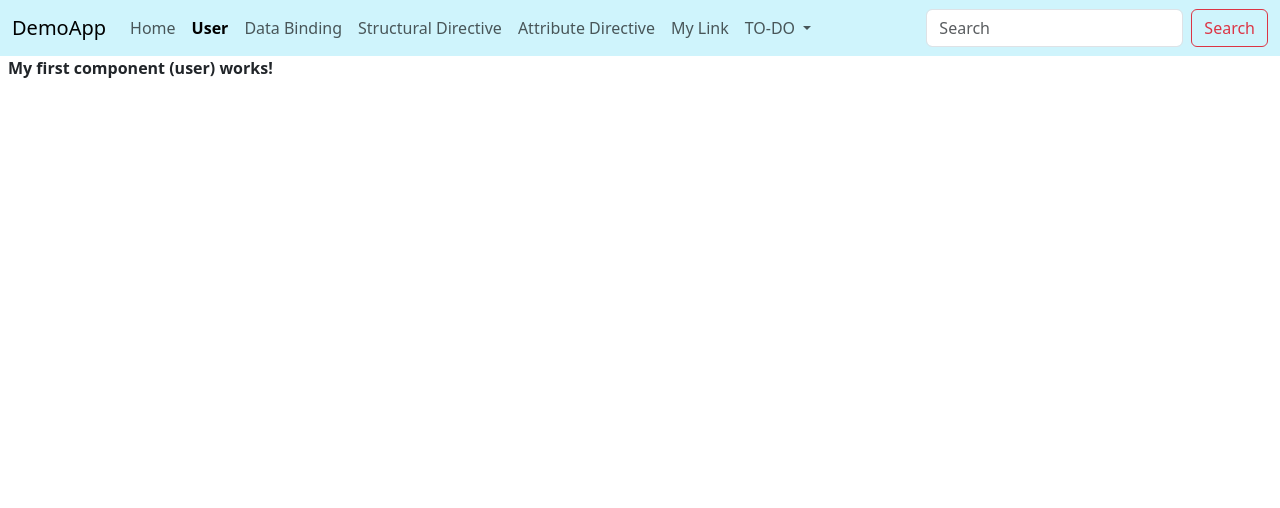
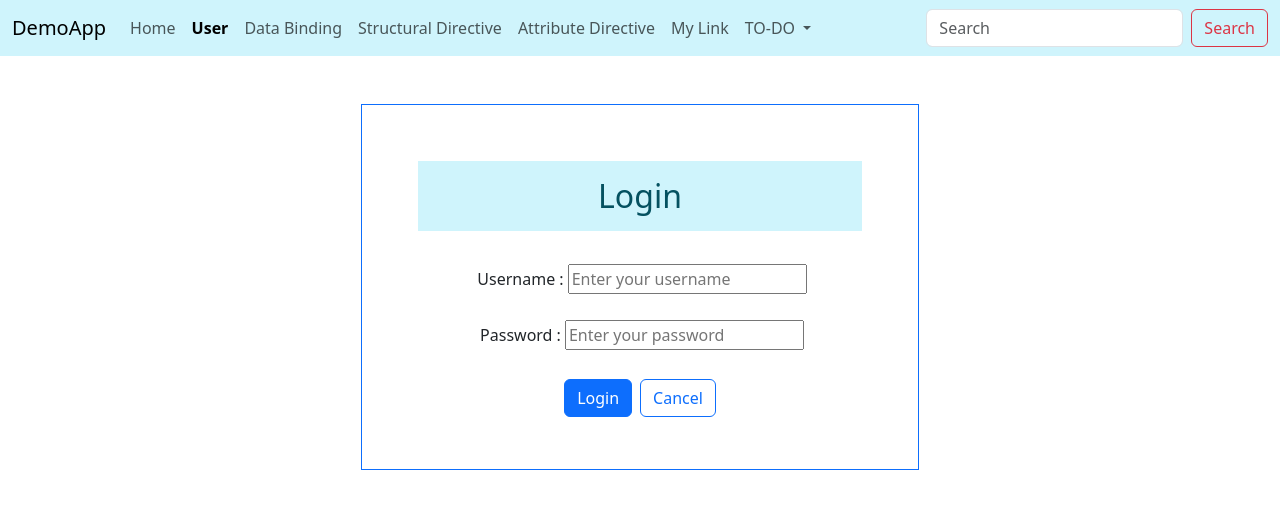
Before and after one commit to HuiYangUS/demo-angular-app, an Angular app: page /user in a window 1280 px wide. Shown: the top 508 px of the page. Built offline with nearby package versions, Linux system fonts and the light colour scheme.

Commit message:
added non-functional basic login setup to demo router's navigation

```diff
--- a/src/app/app.routes.ts
+++ b/src/app/app.routes.ts
@@ -5,6 +5,7 @@ import { StructuralDirectiveDemoComponent } from './structural-directive-demo/st
 import { AttributeDirectiveDemoComponent } from './attribute-directive-demo/attribute-directive-demo.component';
 import { PageNotFoundComponent } from './page-not-found/page-not-found.component';
 import { MyHomeComponent } from './my-home/my-home.component';
+import { LoginComponent } from './login/login.component';
 
 /**
  * <Route> is an object
@@ -13,7 +14,7 @@ export const routes: Routes = [
     // { path: "", component: UserComponent },
     { path: "", redirectTo: "home", pathMatch: "full" },
     { path: "home", component: MyHomeComponent },
-    { path: "user", component: UserComponent },
+    { path: "user", component: LoginComponent },
     { path: "data-binding", component: DataBinderComponent },
     { path: "structural-directive", component: StructuralDirectiveDemoComponent },
     { path: "attribute-directive", component: AttributeDirectiveDemoComponent },
--- /dev/null
+++ b/src/app/login/login.component.html
@@ -0,0 +1,14 @@
+<div class="container d-flex justify-content-center mt-5" style="height: 100%;">
+    <div class="w-50 p-5 border border-primary text-center">
+        <h2 class="m-2 p-3 mb-2 bg-info-subtle text-info-emphasis">Login</h2>
+        <br>
+        <label class="m-1" for="username">Username :</label><input [(ngModel)]="username" type="text"
+            placeholder="Enter your username">
+        <br><br>
+        <label class="m-1" for="password">Password :</label><input [(ngModel)]="password" type="text"
+            placeholder="Enter your password">
+        <br><br>
+        <button type="button" class="btn btn-primary m-1" (click)="loginMyApp()">Login</button>
+        <button type="button" class="btn btn-outline-primary m-1" (click)="resetMyLogin()">Cancel</button>
+    </div>
+</div>
--- /dev/null
+++ b/src/app/login/login.component.ts
@@ -0,0 +1,38 @@
+import { CommonModule } from '@angular/common';
+import { Component } from '@angular/core';
+import { FormsModule } from '@angular/forms';
+import { Router, RouterLink } from '@angular/router';
+
+@Component({
+  selector: 'app-login',
+  imports: [
+    // RouterLink,
+    CommonModule,
+    FormsModule
+  ],
+  templateUrl: './login.component.html',
+  styleUrl: './login.component.scss'
+})
+export class LoginComponent {
+
+  username: string = "";
+  password: string = "";
+
+  constructor(private router: Router) {
+
+  }
+
+  loginMyApp() {
+    /**
+     * Authentication API (Incoming)
+     */
+    // this.router.navigateByUrl("home");
+    this.router.navigate(["home"]);
+  }
+
+  resetMyLogin() {
+    this.username = "";
+    this.password = "";
+  }
+
+}
```
Also changed, not shown: src/app/login/login.component.scss (added), 1 other file (tests, documents, lock files or other folders).
